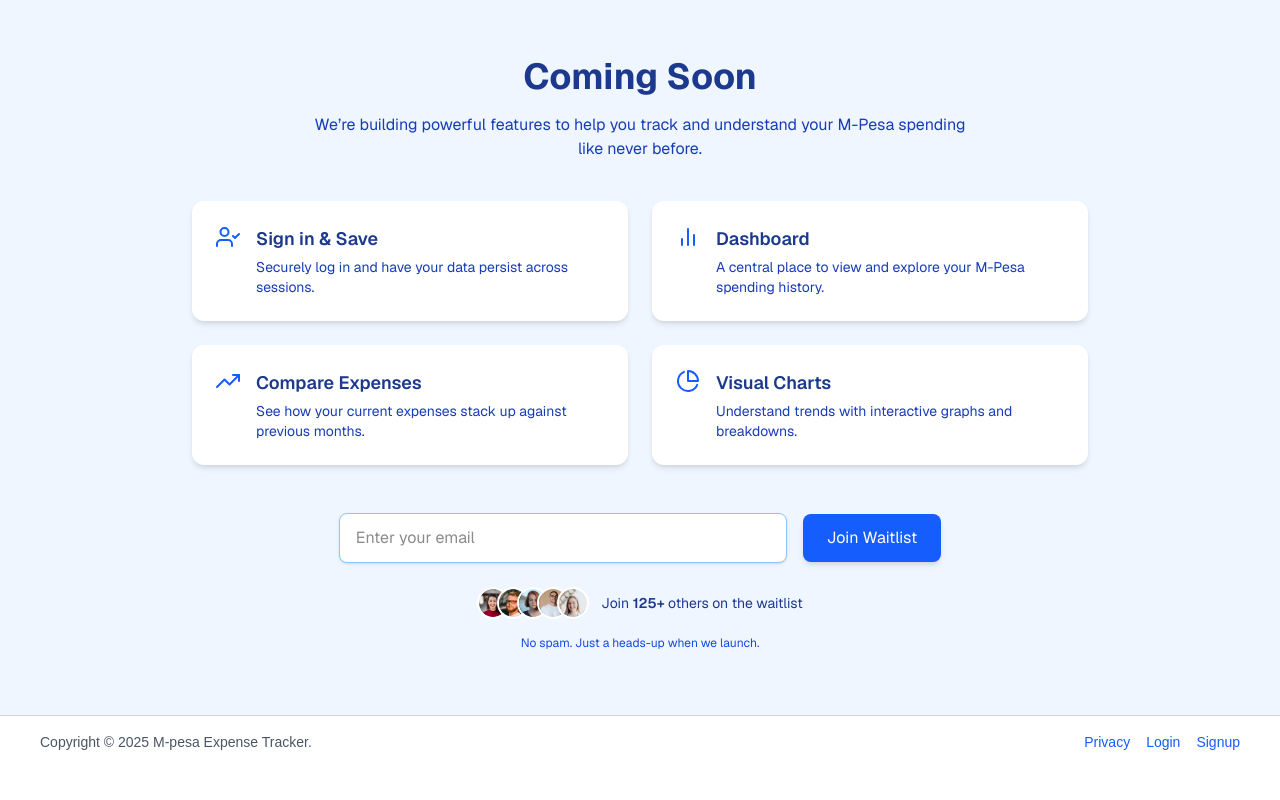
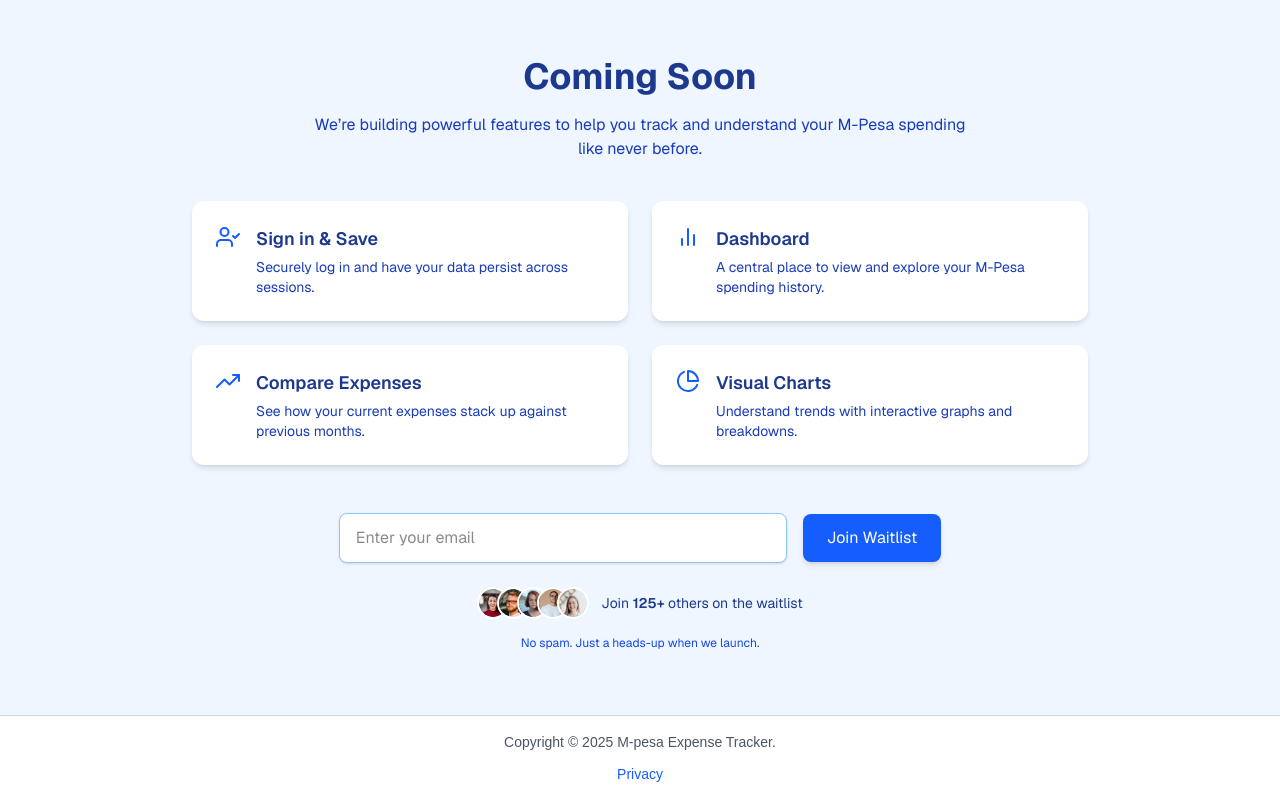
Before and after one commit to esthercate/M-Pesa-expense-tracker, a Next.js app in the folder mpesa-expense-tracker/: page / in a window 1280 px wide. Shown: the part 2034-2834 px from the top of the page. Before the commit the page ends 2802 px from the top, so only its background shows below. Built offline with nearby package versions, Linux system fonts and the light colour scheme.

Commit message:
Update footer

```diff
--- a/mpesa-expense-tracker/src/app/components/Footer.tsx
+++ b/mpesa-expense-tracker/src/app/components/Footer.tsx
@@ -9,7 +9,7 @@
 
 	return (
 		<>
-			<footer className="w-full px-4 md:px-10 py-4 flex flex-col sm:flex-row justify-between items-center text-sm text-gray-600 border-t border-gray-300">
+			<footer className="w-full px-4 md:px-10 py-4 flex flex-col gap-3 justify-between items-center text-sm text-gray-600 border-t border-gray-300">
 				<p className="mb-2 sm:mb-0 text-center">
 					Copyright © 2025 M-pesa Expense Tracker.
 				</p>
@@ -20,7 +20,7 @@
 					>
 						Privacy
 					</button>
-					<a
+					{/* <a
 						href="/login"
 						className="text-blue-600 transition cursor-pointer"
 					>
@@ -31,7 +31,7 @@
 						className="cursor-pointer text-blue-600 transition"
 					>
 						Signup
-					</a>
+					</a> */}
 				</div>
 			</footer>
 
```
